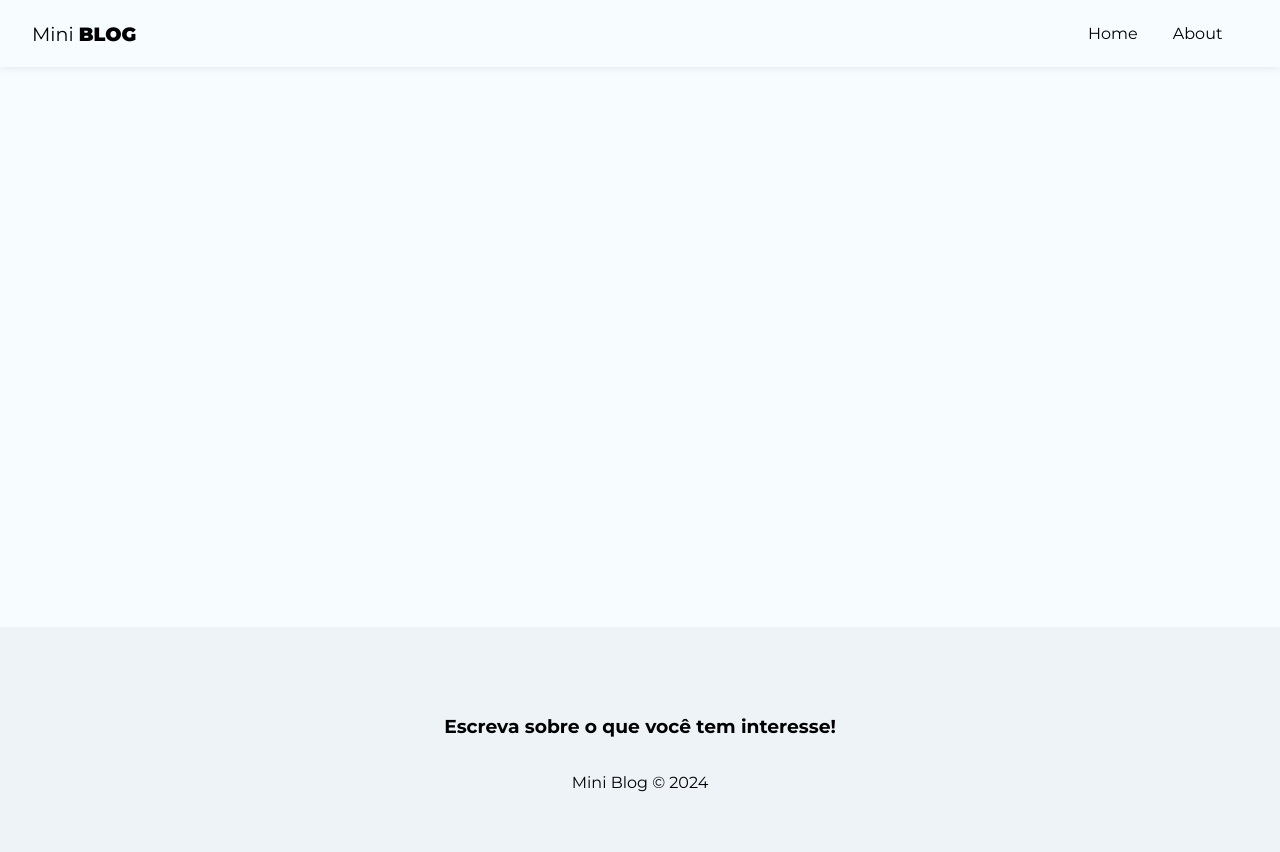
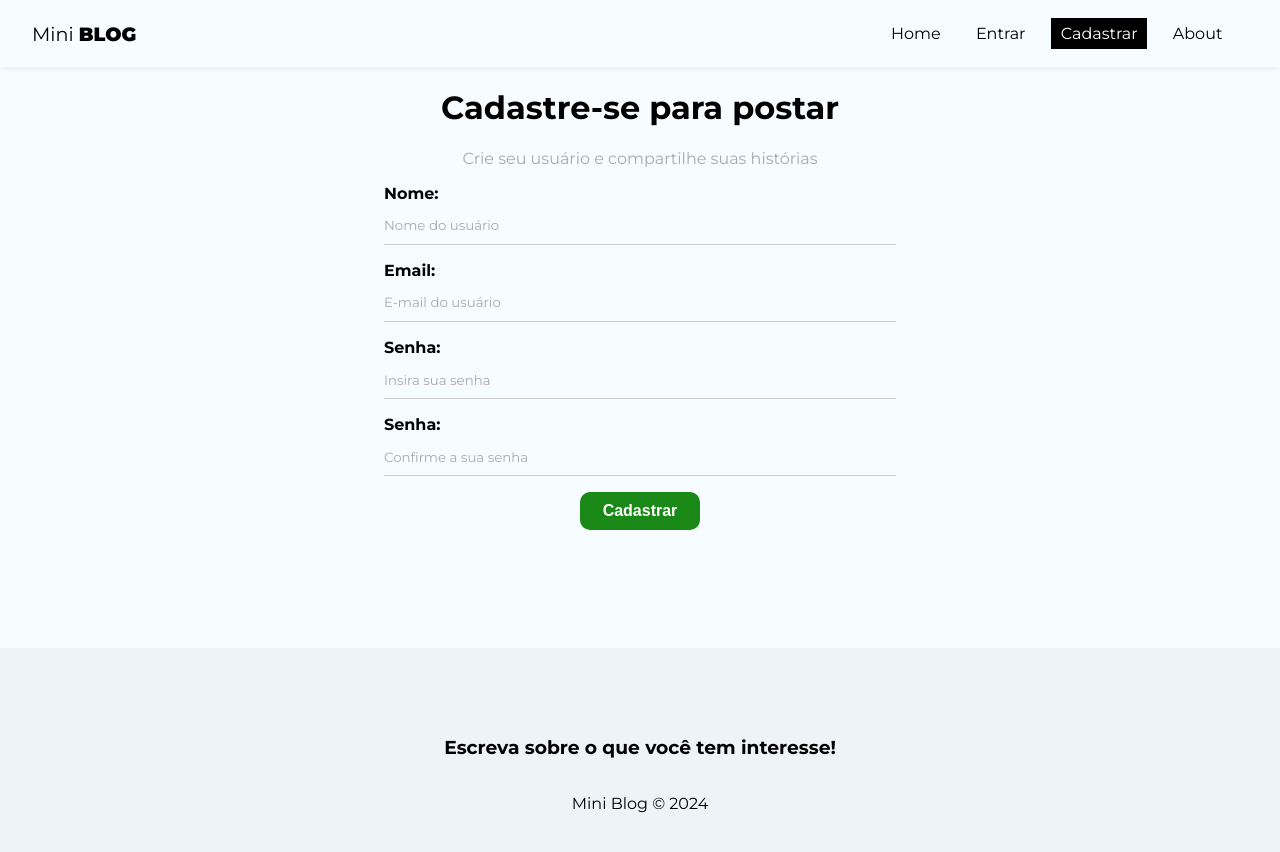
Before and after one commit to gabriell3103/MiniBlog, a React (Vite) app: page /register in a window 1280 px wide. Shown: the top 852 px of the page. Built offline with nearby package versions, Linux system fonts and the light colour scheme.

Commit message:
Criando o form para cadastro

```diff
--- a/src/App.jsx
+++ b/src/App.jsx
@@ -9,6 +9,8 @@ import Footer from './components/Footer';
 // Pages
 import Home from './pages/Home/Home';
 import About from './pages/About/About';
+import Login from './pages/Login/Login';
+import Register from './pages/Register/Register';
 
 function App() {
 
@@ -20,6 +22,8 @@ function App() {
           <Routes>
             <Route path='/' element={<Home/>}></Route>
             <Route path='/about'element={<About/>}></Route>
+            <Route path='/login' element={<Login/>}></Route>
+            <Route path='/register'element={<Register/>}></Route>
           </Routes>
         </div>
         <Footer />
--- a/src/components/Navbar.jsx
+++ b/src/components/Navbar.jsx
@@ -14,6 +14,12 @@ const NavBar = () => {
                 <NavLink to="/"className={({isActive}) => (isActive ? styles.active : "")}>Home</NavLink>
             </li>
             <li>
+                <NavLink to="/login"className={({isActive}) => (isActive ? styles.active : "")}>Entrar</NavLink>
+            </li>
+            <li>
+                <NavLink to="/register"className={({isActive}) => (isActive ? styles.active : "")}>Cadastrar</NavLink>
+            </li>
+            <li>
                 <NavLink to="/about"className={({isActive}) => (isActive ? styles.active : "")}>About</NavLink>
             </li>
         </ul>
--- /dev/null
+++ b/src/pages/Login/Login.jsx
@@ -0,0 +1,11 @@
+import styles from "./Login.module.css"
+
+const Login = () => {
+  return (
+    <div>
+        <h2>Login</h2>
+    </div>
+  )
+}
+
+export default Login
--- /dev/null
+++ b/src/pages/Register/Register.jsx
@@ -0,0 +1,61 @@
+import styles from "./Register.module.css"
+
+import { useState, useEffect } from 'react'
+
+const Register = () => {
+  const [displayName, setDisplayName] = useState("");
+  const [email, setEmail] = useState("");
+  const [password, setPassword] = useState("");
+  const [confirmPassword, setConfirmPassword] = useState("");
+  const [error, setError] = useState("");
+
+  const handleSubmit = (e) => {
+    e.preventDefault()
+
+    setError("")
+
+    const user = {
+      displayName,
+      email,
+      password
+    }
+
+    if (password != confirmPassword){
+      setError("As senhas devem ser iguais!")
+      return
+    }
+  }
+
+  return (
+    <div className={styles.register}>
+        <h1>Cadastre-se para postar</h1>
+        <p>Crie seu usuário e compartilhe suas histórias</p>
+        <form onSubmit={handleSubmit}>
+          <label>
+            <span>Nome:</span>
+            <input type="text" name='displayName' required placeholder='Nome do usuário'
+            value={displayName} onChange={(e) => setDisplayName(e.target.value)}/>
+          </label>
+          <label>
+            <span>Email:</span>
+            <input type="email" name='email' required placeholder='E-mail do usuário'
+            value={email} onChange={(e) => setEmail(e.target.value)}/>
+          </label>
+          <label>
+            <span>Senha:</span>
+            <input type="password" name='password' required placeholder='Insira sua senha'
+            value={password} onChange={(e) => setPassword(e.target.value)}/>
+          </label>
+          <label>
+            <span>Senha:</span>
+            <input type="password" name='confirmPassword' required placeholder='Confirme a sua senha'
+            value={confirmPassword} onChange={(e) => setConfirmPassword(e.target.value)}/>
+          </label>
+          <button className='btn'>Cadastrar</button>
+          {error && <p className='error'>{error}</p>}
+        </form>
+    </div>
+  )
+}
+
+export default Register
--- /dev/null
+++ b/src/pages/Register/Register.module.css
@@ -0,0 +1,7 @@
+.register {
+    text-align: center;
+}
+
+.register p {
+    color: #aaa;
+}
```
Also changed, not shown: src/pages/Login/Login.module.css (added).
